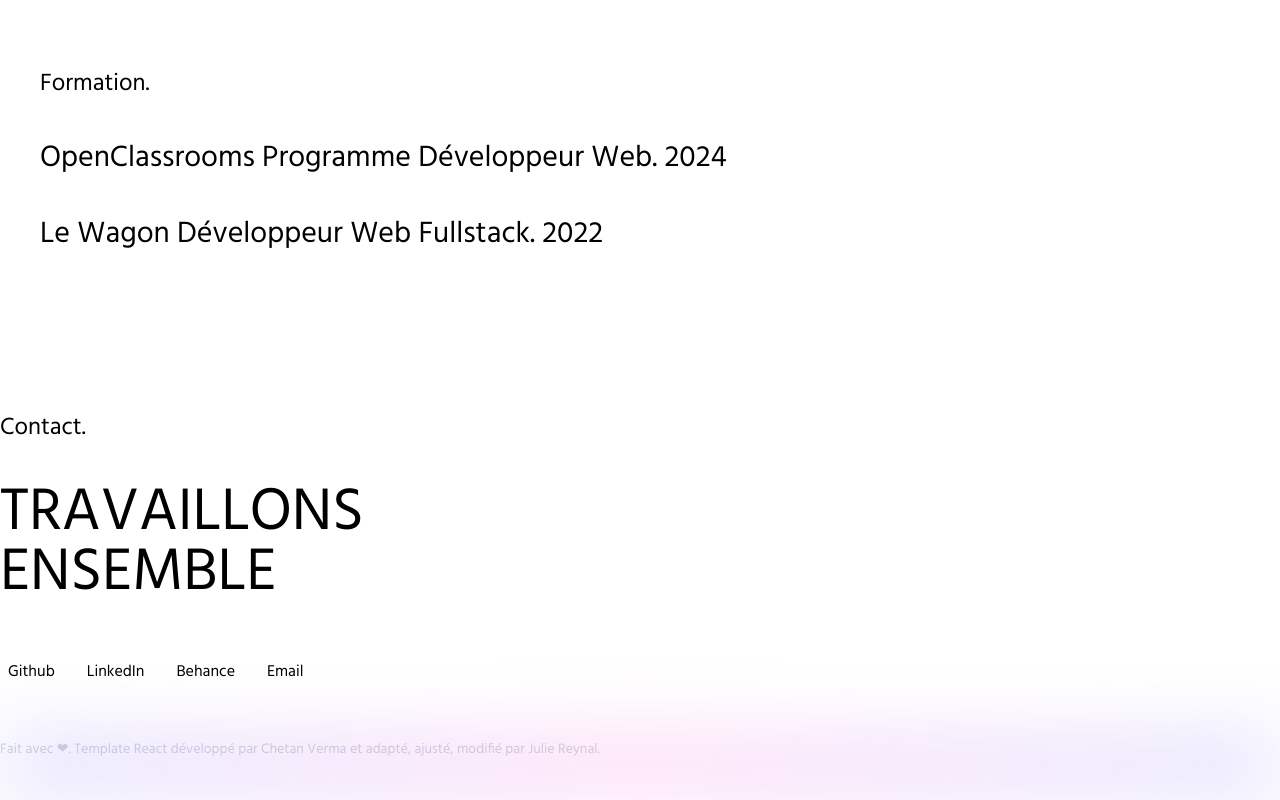
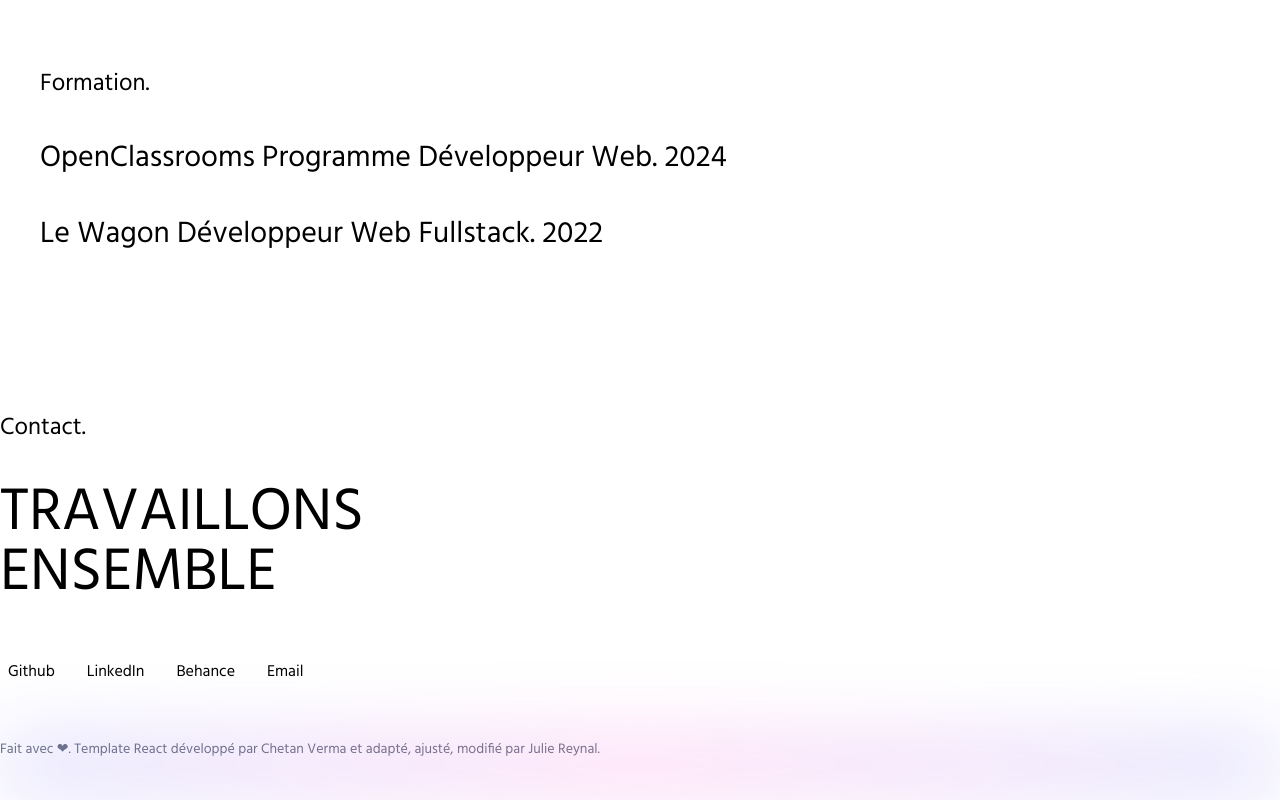
Before and after one commit to rjulie/oc-portfolio, a Next.js app: page / in a window 1280 px wide. Shown: the part 1596-2396 px from the top of the page. Built offline with nearby package versions, Linux system fonts and the light colour scheme.

Commit message:
Lighthouse: improve accessibility and SEO

```diff
--- a/components/Footer/index.js
+++ b/components/Footer/index.js
@@ -20,7 +20,7 @@ const Footer = ({}) => {
           </div>
         </div>
       </div>
-      <div className="text-sm text-bold text-gray-300 mt-2 laptop:mt-10 p-2 laptop:p-0">
+      <div className="text-sm text-bold text-gray-500 mt-2 laptop:mt-10 p-2 laptop:p-0">
         Fait avec ❤. Template React développé par Chetan Verma et adapté, ajusté, modifié par Julie Reynal.
       </div>
     </>
--- a/components/Header/index.js
+++ b/components/Header/index.js
@@ -30,7 +30,7 @@ const Header = ({ handleWorkScroll, handleEducationScroll, isBlog }) => {
                 {name}.
               </div>
 
-              <div className="flex items-center">
+              <div className="flex items-center gap-2">
                 {data.darkMode && (
                   <Button
                     onClick={() =>
```
